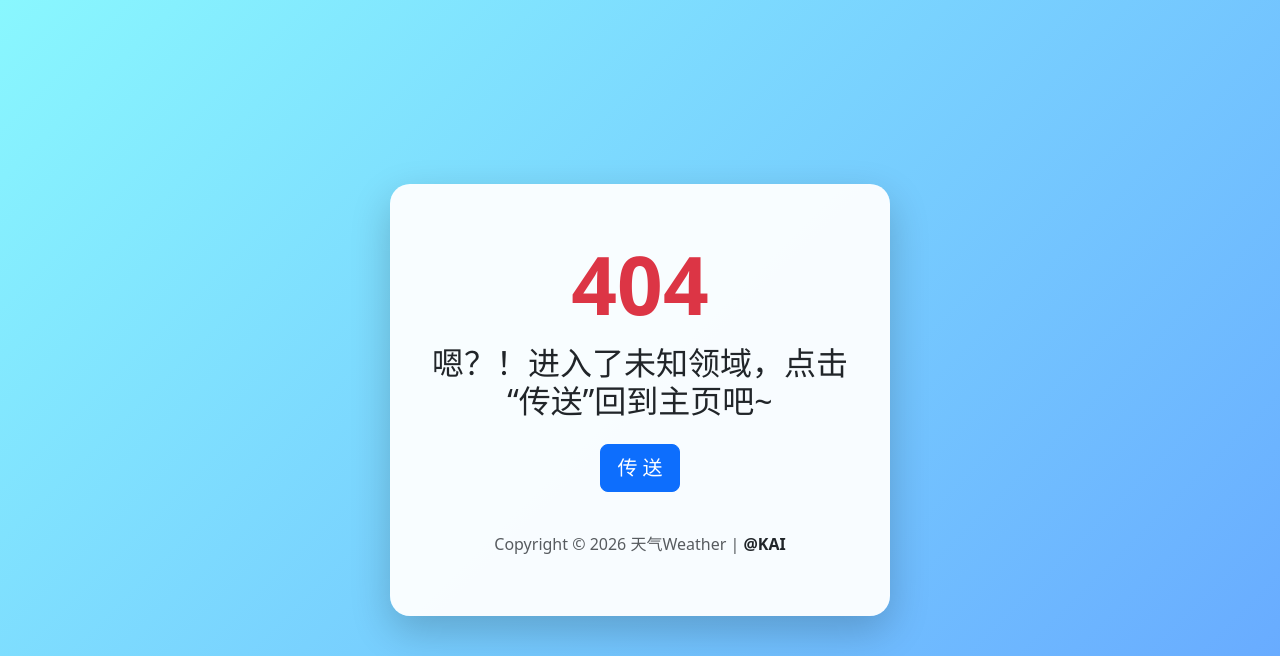
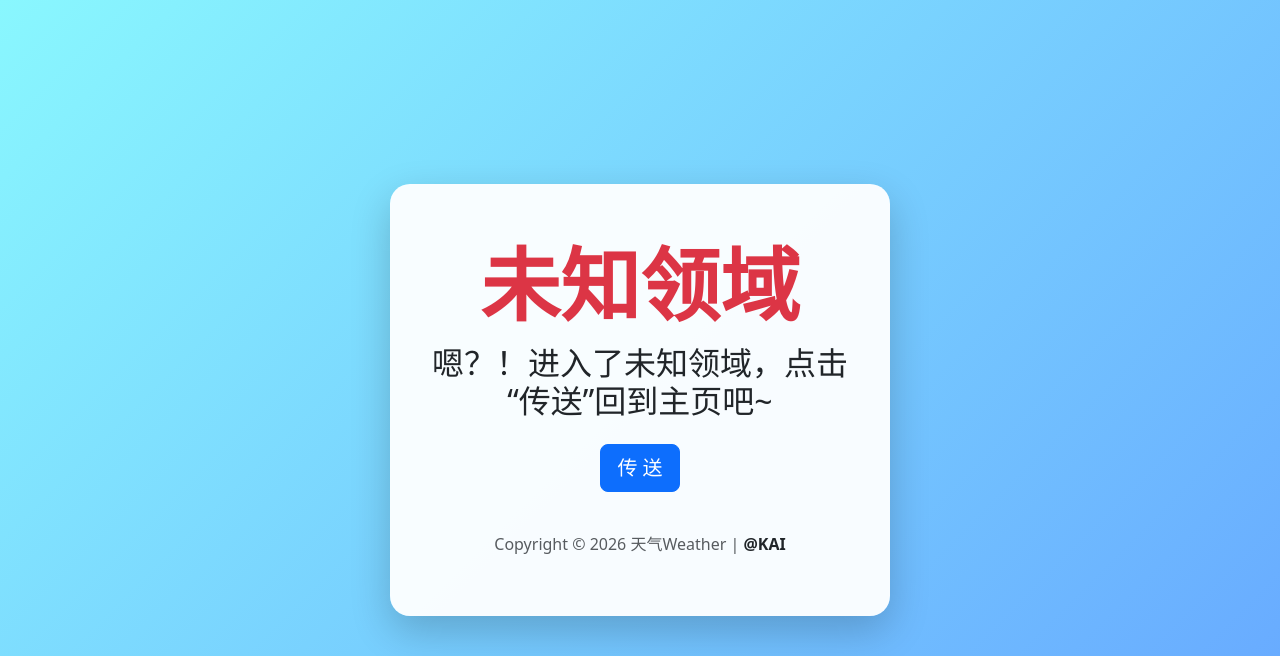
Before and after one commit to whitelonely/Weather, a Flask app: template templates/404_NotFound.html in a window 1280 px wide. Shown: the top 656 px of the page. Run offline with Flask 3, Linux system fonts and the light colour scheme; the template is opened without the code that fills it, so the values that code supplies are empty.

Commit message:
Fix error bugs

```diff
--- a/templates/404_NotFound.html
+++ b/templates/404_NotFound.html
@@ -36,7 +36,7 @@
 </head>
 <body>
     <div class="error-card">
-        <div class="error-code"> 404 </div>
+        <div class="error-code"> 未知领域 </div>
         <h2>嗯？！进入了未知领域，点击“传送”回到主页吧~</h2>
         <a href="/" class="btn btn-primary btn-lg mt-3"> 传 送 </a>
 
```
